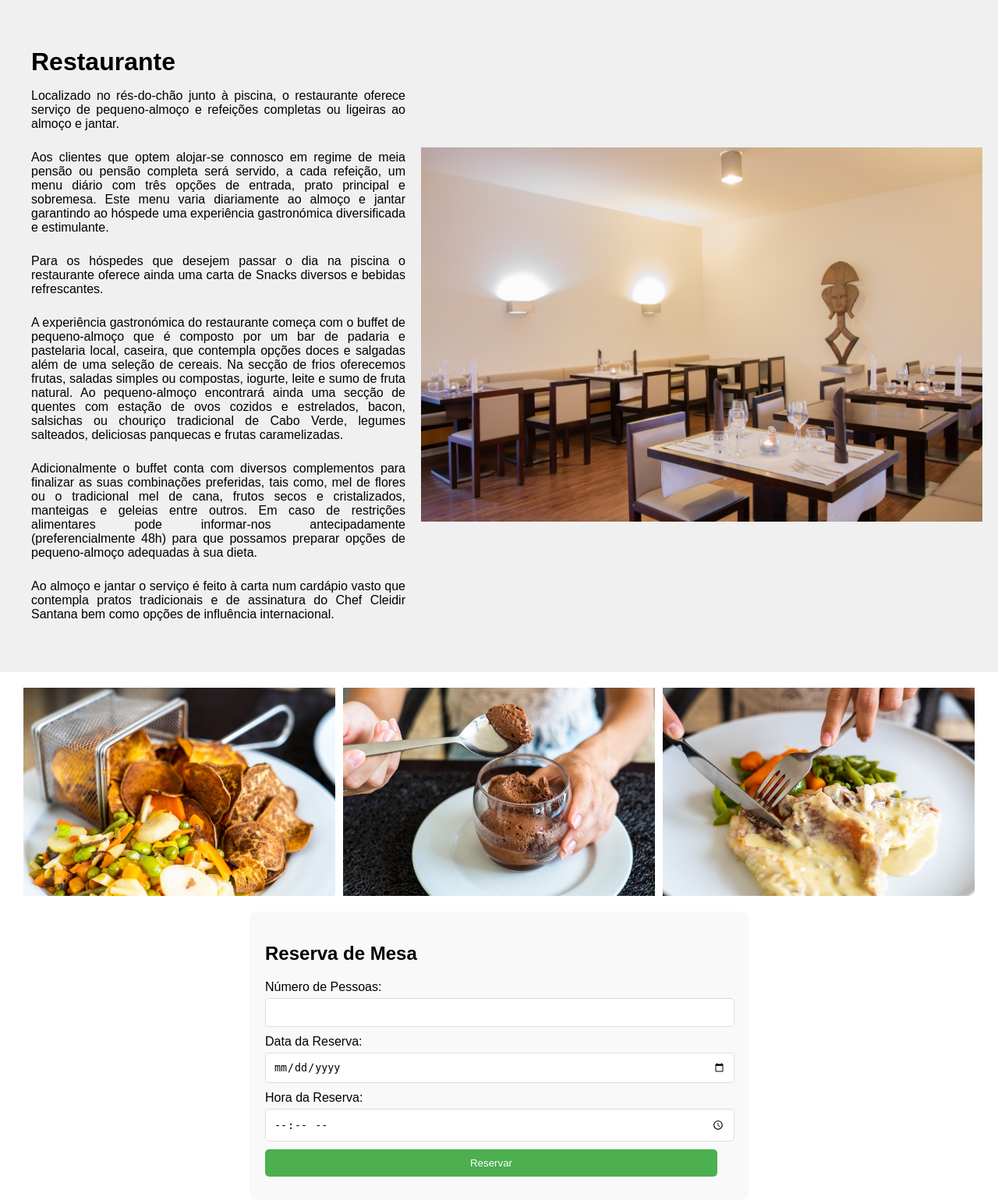
After one commit to LeoSantana24/projeto-final, a PHP site: page /restaurante.php in a window 1280 px wide. The commit adds this page. Shown: the whole page at 78% size. Run offline with PHP 8.4, Linux system fonts and the light colour scheme.

Commit message:
restaurante.php

```diff
--- /dev/null
+++ b/css/restaurante.css
@@ -0,0 +1,95 @@
+body {
+    font-family: Arial, sans-serif;
+    margin: 0;
+    padding: 0;
+}
+
+header {
+    display: flex;
+    justify-content: space-between;
+    align-items: center;
+    padding: 20px;
+    background-color: #f0f0f0;
+}
+
+.restaurant-info {
+    flex: 2; /* Ocupa 2 vezes mais espaço que a imagem */
+    max-width: 600px; /* Largura máxima para o texto */
+    padding: 20px; /* Adiciona um espaçamento interno ao redor do conteúdo */
+    text-align: justify; /* Alinha o texto justificado */
+}
+
+.restaurant-info h1 {
+    margin-bottom: 10px; /* Adiciona um pequeno espaço abaixo do título */
+}
+
+.restaurant-info p {
+    margin-bottom: 25px; /* Adiciona um espaçamento maior abaixo do parágrafo */
+}
+
+
+.restaurant-image {
+    flex: 3; /* Ocupa 3 vezes menos espaço que o texto */
+    text-align: center; /* Centraliza a imagem */
+}
+
+.restaurant-image img {
+    width: 100%; /* Imagem ocupará todo o espaço disponível */
+    max-width: 800px; /* Define uma largura máxima maior para a imagem */
+    height: auto;
+}
+
+
+
+.menu-photos {
+    padding: 20px;
+    text-align: center; /* Centraliza o conteúdo */
+}
+
+.photo-slider {
+    display: flex;
+    justify-content: center; /* Centraliza as fotos */
+    overflow-x: auto;
+    gap: 10px;
+}
+
+.photo-slider img {
+    max-width: 400px; /* Torna as imagens dos pratos maiores */
+    height: auto;
+}
+
+
+.reservation-form {
+    max-width: 600px; /* Define a largura máxima do formulário */
+    margin: 0 auto; /* Centraliza o formulário na tela */
+    padding: 20px;
+    background-color: #f9f9f9; /* Adiciona um fundo para o formulário */
+    border-radius: 10px; /* Adiciona cantos arredondados */
+}
+
+.reservation-form label {
+    display: block;
+    margin-bottom: 5px;
+}
+
+.reservation-form input[type="number"],
+.reservation-form input[type="date"],
+.reservation-form input[type="time"],
+.reservation-form button {
+    width: calc(100% - 20px); /* Ajusta a largura dos inputs e botão */
+    padding: 10px;
+    margin-bottom: 10px;
+    border: 1px solid #ddd; /* Adiciona uma borda aos inputs */
+    border-radius: 5px; /* Adiciona cantos arredondados */
+}
+
+.reservation-form button {
+    background-color: #4CAF50;
+    color: white;
+    border: none;
+    cursor: pointer;
+}
+
+.reservation-form button:hover {
+    background-color: #45a049;
+}
--- /dev/null
+++ b/restaurante.php
@@ -0,0 +1,71 @@
+<!DOCTYPE html>
+<html lang="pt-BR">
+<head>
+    <meta charset="UTF-8">
+    <meta name="viewport" content="width=device-width, initial-scale=1.0">
+    <title>Reserva de Mesa</title>
+   <link rel="stylesheet" href="css/restaurante.css">
+</head>
+<body>
+    <header>
+        <div class="restaurant-info">
+            <h1>Restaurante</h1>
+            <p>Localizado no rés-do-chão junto à piscina, o restaurante
+            oferece serviço de pequeno-almoço e refeições completas ou ligeiras ao almoço e jantar.</p>
+
+            <p>
+                Aos clientes que optem alojar-se connosco em regime de meia pensão ou pensão completa será servido, a cada refeição,
+                um menu diário com três opções de entrada, prato principal e sobremesa.
+                Este menu varia diariamente ao almoço e jantar garantindo ao hóspede uma experiência gastronómica diversificada e estimulante.
+            </p>
+
+            <p>Para os hóspedes que desejem passar o dia na piscina o restaurante oferece ainda uma carta de Snacks diversos e bebidas refrescantes.</p>
+
+            <p>
+                A experiência gastronómica do restaurante começa com o buffet de pequeno-almoço que é composto por um bar de padaria e pastelaria local,
+                caseira, que contempla opções doces e salgadas além de uma seleção de cereais. Na secção de frios oferecemos frutas,
+                saladas simples ou compostas, iogurte, leite e sumo de fruta natural.
+                Ao pequeno-almoço encontrará ainda uma secção de quentes com estação de ovos cozidos e estrelados, bacon, salsichas ou chouriço tradicional de Cabo Verde,
+                legumes salteados, deliciosas panquecas e frutas caramelizadas.
+            </p>
+
+            <p>
+                Adicionalmente o buffet conta com diversos complementos para finalizar as suas combinações preferidas,
+                tais como, mel de flores ou o tradicional mel de cana, frutos secos e cristalizados, manteigas e geleias entre outros.
+                Em caso de restrições alimentares pode informar-nos antecipadamente (preferencialmente 48h) para que possamos preparar opções de pequeno-almoço adequadas à sua dieta.
+            </p>
+
+            <p>
+                Ao almoço e jantar o serviço é feito à carta num cardápio vasto que contempla pratos tradicionais e de assinatura do Chef Cleidir Santana bem
+                como opções de influência internacional.
+            </p>
+        </div>
+        <div class="restaurant-image">
+            <img src="images/restaurante/restaurante.jpg" alt="Imagem do Restaurante">
+        </div>
+    </header>
+    <main>
+        <section class="menu-photos">
+            <div class="photo-slider">
+                <!-- Aqui vão as fotos dos pratos -->
+                <img src="images/restaurante/prato1.jpg" alt="Prato 1">
+                <img src="images/restaurante/prato2.jpg" alt="Prato 2">
+                <img src="images/restaurante/prato3.jpg" alt="Prato 3">
+                <!-- Adicione quantas fotos de pratos desejar -->
+            </div>
+        </section>
+        <section class="reservation-form">
+            <h2>Reserva de Mesa</h2>
+            <form action="#" method="post">
+                <label for="num-of-people">Número de Pessoas:</label>
+                <input type="number" id="num-of-people" name="num-of-people" required>
+                <label for="reservation-date">Data da Reserva:</label>
+                <input type="date" id="reservation-date" name="reservation-date" required>
+                <label for="reservation-time">Hora da Reserva:</label>
+                <input type="time" id="reservation-time" name="reservation-time" required>
+                <button type="submit">Reservar</button>
+            </form>
+        </section>
+    </main>
+</body>
+</html>
```
Also changed, not shown: reservation.php (+9 -9 lines), images/restaurante/prato1.jpg (added), images/restaurante/prato2.jpg (added), images/restaurante/prato3.jpg (added), images/restaurante/prato4.jpg (added), images/restaurante/restaurante.jpg (added).
